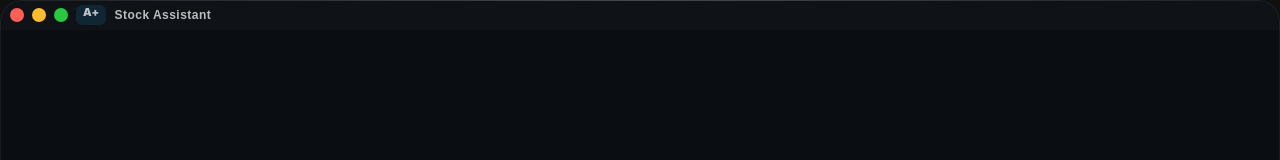
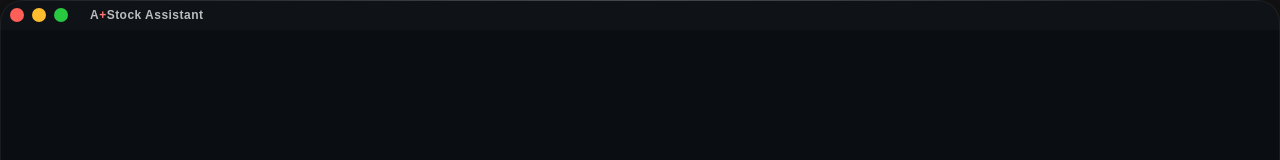
Before and after one commit to XingAur/stock-widget, a Vue app: page / in a window 1280 px wide. Shown: the top 160 px of the page. Built offline with nearby package versions, Linux system fonts and the light colour scheme.

Commit message:
style: restore inline A+ title with red plus

```diff
--- a/src/components/TitleBar.vue
+++ b/src/components/TitleBar.vue
@@ -20,9 +20,8 @@
           <path d="M19.4 15a1.65 1.65 0 0 0 .33 1.82l.06.06a2 2 0 0 1 0 2.83 2 2 0 0 1-2.83 0l-.06-.06a1.65 1.65 0 0 0-1.82-.33 1.65 1.65 0 0 0-1 1.51V21a2 2 0 0 1-4 0v-.09a1.65 1.65 0 0 0-1-1.51 1.65 1.65 0 0 0-1.82.33l-.06.06a2 2 0 0 1-2.83 0 2 2 0 0 1 0-2.83l.06-.06a1.65 1.65 0 0 0 .33-1.82 1.65 1.65 0 0 0-1.51-1H3a2 2 0 0 1 0-4h.09a1.65 1.65 0 0 0 1.51-1 1.65 1.65 0 0 0-.33-1.82l-.06-.06a2 2 0 0 1 0-2.83 2 2 0 0 1 2.83 0l.06.06a1.65 1.65 0 0 0 1.82.33h.01a1.65 1.65 0 0 0 1-1.51V3a2 2 0 0 1 4 0v.09a1.65 1.65 0 0 0 1 1.51h.01a1.65 1.65 0 0 0 1.82-.33l.06-.06a2 2 0 0 1 2.83 0 2 2 0 0 1 0 2.83l-.06.06a1.65 1.65 0 0 0-.33 1.82v.01a1.65 1.65 0 0 0 1.51 1H21a2 2 0 0 1 0 4h-.09a1.65 1.65 0 0 0-1.51 1z" />
         </svg>
       </button>
-      <span class="cl-brand brand-badge">A+</span>
       <button class="cl-titlebar__title app-title" type="button" title="切换股票/基金" @click.stop="$emit('toggleAssetType')">
-        {{ displayTitle }}
+        <span v-if="title.startsWith('A+')" class="brand-prefix">A<span class="brand-plus">+</span></span>{{ displayTitle }}
       </button>
     </div>
   </header>
@@ -42,21 +41,22 @@ defineEmits<{
   toggleAssetType: []
 }>()
 
-// 标题形如 "A+Stock Assistant"：A+ 已拆成独立徽标，文字部分去掉前缀
+// 恢复量化功能加入前的整段标题；单独包裹加号仅用于着色。
 const displayTitle = computed(() => props.title.replace(/^A\+/, '').trim() || props.title)
 </script>
 
 <style scoped>
-/* 外观全部来自 coolove-ui（cl-titlebar / cl-traffic / cl-brand），这里只保留 A+ 徽标与标题的间距 */
+/* A+ 与标题合为同一个股票/基金切换入口，不使用可交互徽标样式。 */
 .window-controls {
   gap: 8px;
 }
 
-.brand-badge {
-  margin-right: -6px;
+.brand-plus {
+  color: var(--c-red);
 }
 
 .app-title {
-  margin-left: 2px;
+  margin-left: 10px;
+  padding: 2px 4px;
 }
 </style>
```
Also changed, not shown: 1 other file (tests, documents, lock files or other folders).
